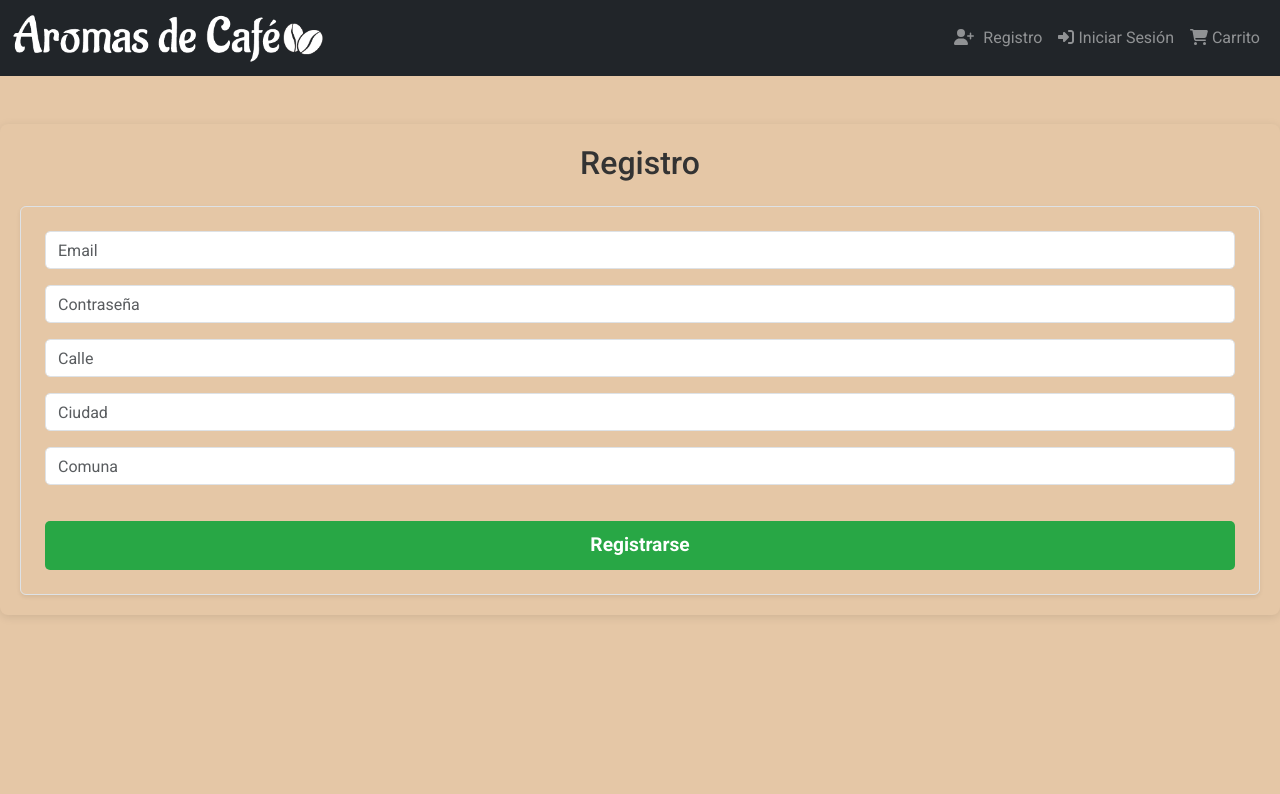
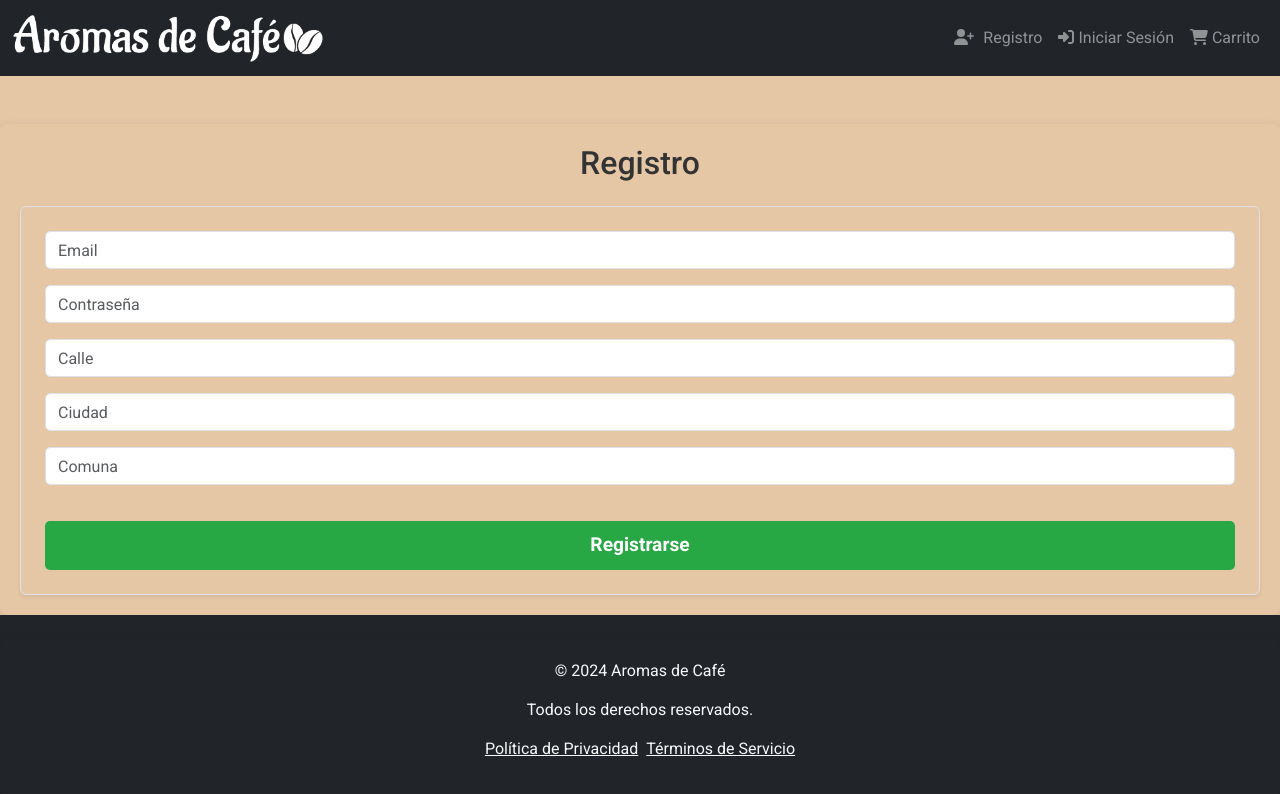
Before and after one commit to bernardpena/aromas-de-cafe, a React (Vite) app in the folder frontend/: page /register in a window 1280 px wide. Shown: the top 794 px of the page. Built offline with nearby package versions, Linux system fonts and the light colour scheme; a web font is replaced by a local one.

Commit message:
Agregando footer a ruta registro

```diff
--- a/frontend/src/App.jsx
+++ b/frontend/src/App.jsx
@@ -45,7 +45,12 @@ function App() {
                 <Footer />
               </>
             } />
-            <Route path="/register" element={<Register />} />
+            <Route path="/register" element={
+              <>
+                <Register />
+                <Footer />
+              </>
+            } />
             <Route path="/cart" element={<Cart onRequestLogin={handleOpenLogin} />} />
             <Route path="/politica-privacidad" element={<PoliticaPrivacidad />} />
             <Route path="/terminos-de-servicio" element={<TerminosDeServicio />} />
```
